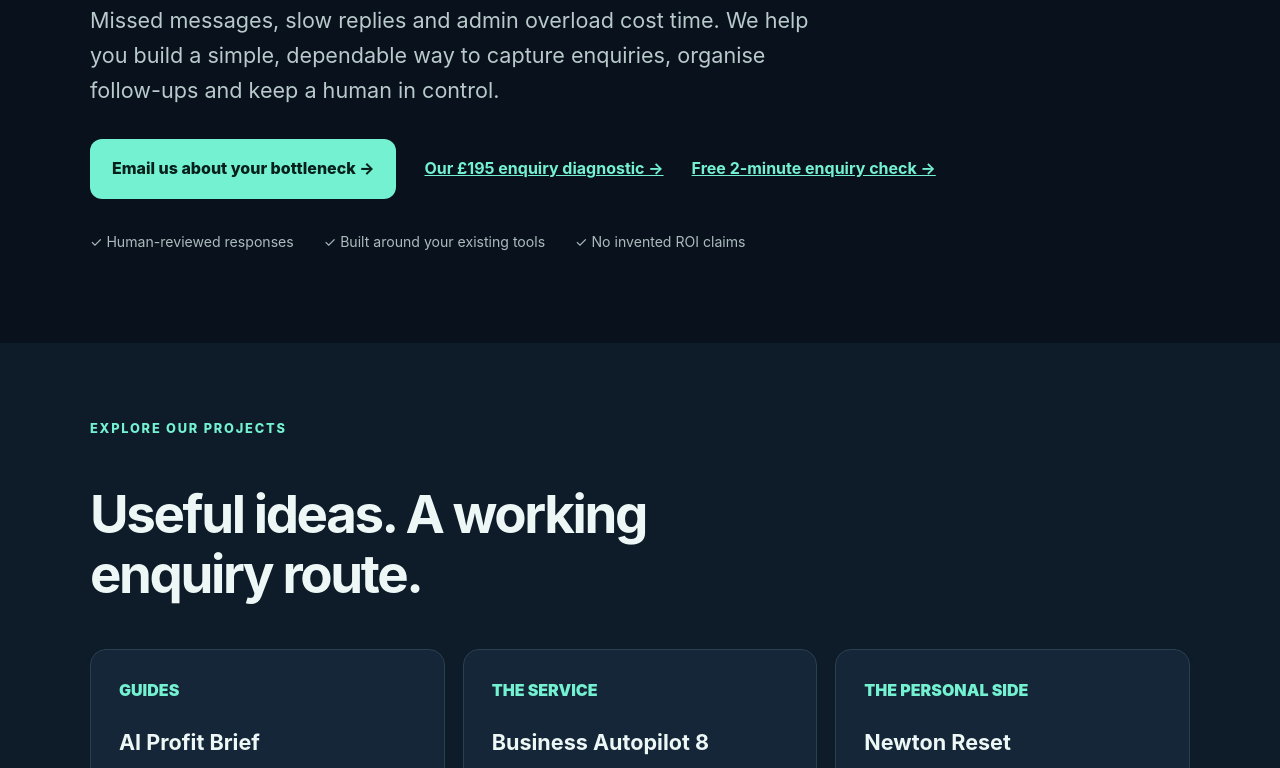
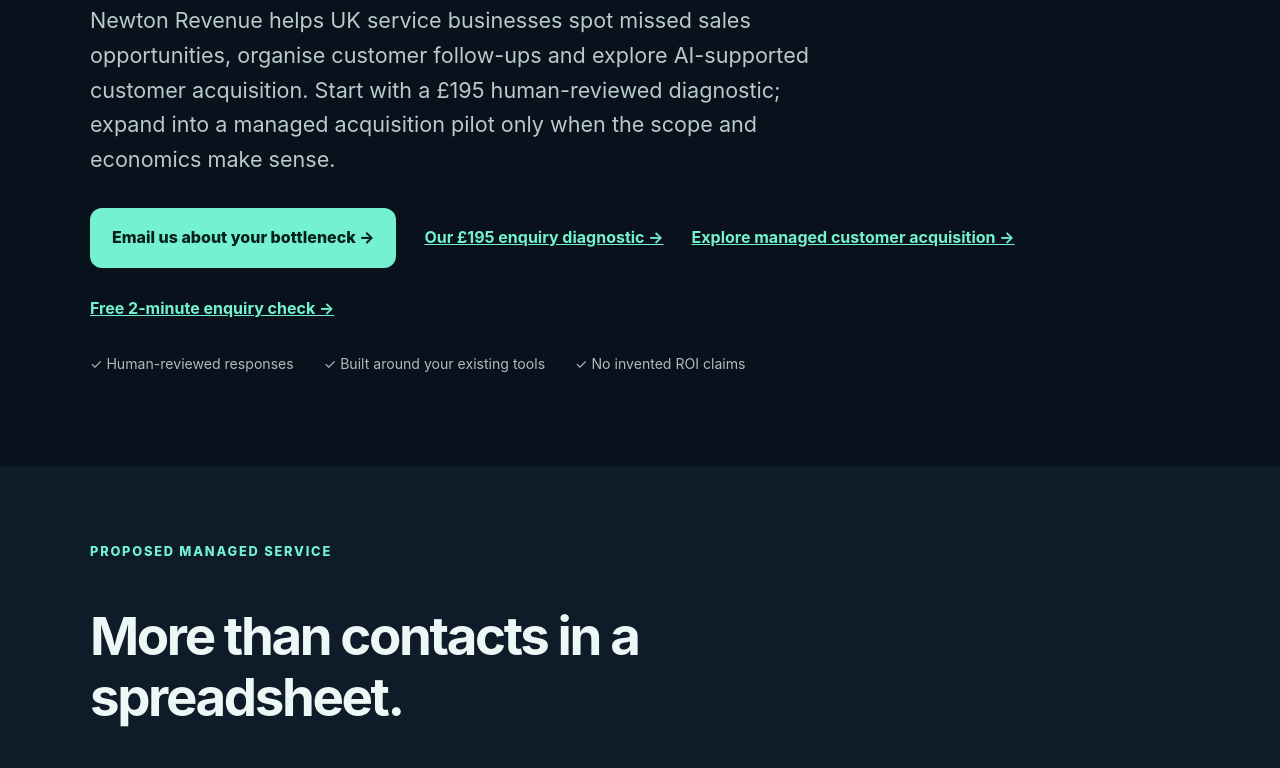
Before and after one commit to mikeyrnewton-pixel/newton-revenue-site, a website: page public/index.html in a window 1280 px wide. Shown: the part 565-1333 px from the top of the page. Drawn offline with Linux system fonts and the light colour scheme.

Commit message:
feat: explain acquisition and £195 entry offer on homepage

```diff
--- a/public/index.html
+++ b/public/index.html
@@ -17,7 +17,8 @@
 <body>
 <header class="bar"><div class="container top"><a class="brand" href="/" aria-label="Newton Revenue home"><span class="mark">N/</span> NEWTON REVENUE</a><a class="navlink" href="/enquiry-diagnostic/">£195 diagnostic <span aria-hidden="true">↗</span></a></div></header>
 <main>
-<section class="hero container"><div class="eyebrow"><span class="dot"></span> PRACTICAL AUTOMATION FOR UK BUSINESSES</div><h1>Every enquiry deserves a proper response.</h1><p class="intro">Missed messages, slow replies and admin overload cost time. We help you build a simple, dependable way to capture enquiries, organise follow-ups and keep a human in control.</p><div class="actions"><a class="btn primary" href="mailto:newtonrevenue@gmail.com?subject=Newton%20Revenue%20enquiry">Email us about your bottleneck <span aria-hidden="true">→</span></a><a class="textlink" href="/enquiry-diagnostic/">Our £195 enquiry diagnostic →</a><a class="textlink" href="/enquiry-check/">Free 2-minute enquiry check →</a></div><div class="proof"><span>✓ Human-reviewed responses</span><span>✓ Built around your existing tools</span><span>✓ No invented ROI claims</span></div></section>
+<section class="hero container"><div class="eyebrow"><span class="dot"></span> PRACTICAL AUTOMATION FOR UK BUSINESSES</div><h1>Win the enquiry. Then make sure nobody drops it.</h1><p class="intro">Newton Revenue helps UK service businesses spot missed sales opportunities, organise customer follow-ups and explore AI-supported customer acquisition. Start with a £195 human-reviewed diagnostic; expand into a managed acquisition pilot only when the scope and economics make sense.</p><div class="actions"><a class="btn primary" href="mailto:newtonrevenue@gmail.com?subject=Newton%20Revenue%20enquiry">Email us about your bottleneck <span aria-hidden="true">→</span></a><a class="textlink" href="/enquiry-diagnostic/">Our £195 enquiry diagnostic →</a><a class="textlink" href="/managed-acquisition/">Explore managed customer acquisition →</a><a class="textlink" href="/enquiry-check/">Free 2-minute enquiry check →</a></div><div class="proof"><span>✓ Human-reviewed responses</span><span>✓ Built around your existing tools</span><span>✓ No invented ROI claims</span></div></section>
+<section class="soft"><div class="container"><div class="eyebrow">PROPOSED MANAGED SERVICE</div><h2>More than contacts in a spreadsheet.</h2><p>For businesses ready to grow, we are developing a managed system connecting approved advertising, genuine customer enquiries, qualification and proper follow-up. Clients control ad spend; we discuss management fees and measurable outcomes in a written pilot scope. This is a proposed service, not a claim of live client campaigns.</p><p><a href="/managed-acquisition/">How the customer-acquisition pilot would work →</a></p></div></section>
 <section class="soft"><div class="container"><div class="eyebrow">EXPLORE OUR PROJECTS</div><h2>Useful ideas. A working enquiry route.</h2><div class="tiles"><article><div class="num">GUIDES</div><h3>AI Profit Brief</h3><p>Specific DIY workflows, practical AI tutorials and honest limitations.</p><p><a href="/ai-profit-brief/">Read the guides →</a></p></article><article><div class="num">THE SERVICE</div><h3>Business Autopilot 8</h3><p>Explore a modular service concept for the repetitive jobs slowing your business down.</p><p><a href="/autopilot-8/">Explore the offer →</a></p></article><article><div class="num">THE PERSONAL SIDE</div><h3>Newton Reset</h3><p>Small steps, practical routines and rebuilding without the motivational theatre.</p><p><a href="/newton-reset/">Visit Newton Reset →</a></p></article></div></div></section>
 <section class="soft"><div class="container"><div class="eyebrow">WHERE WE START</div><h2>Fix the work that gets in the way of the work.</h2><div class="tiles">
 <article><div class="num">01</div><h3>Enquiries</h3><p>Organise messages from your website and inbox into one clear list of people to respond to.</p><p><a href="/follow-up-tracker/">Get the free follow-up tracker →</a></p></article>
```
